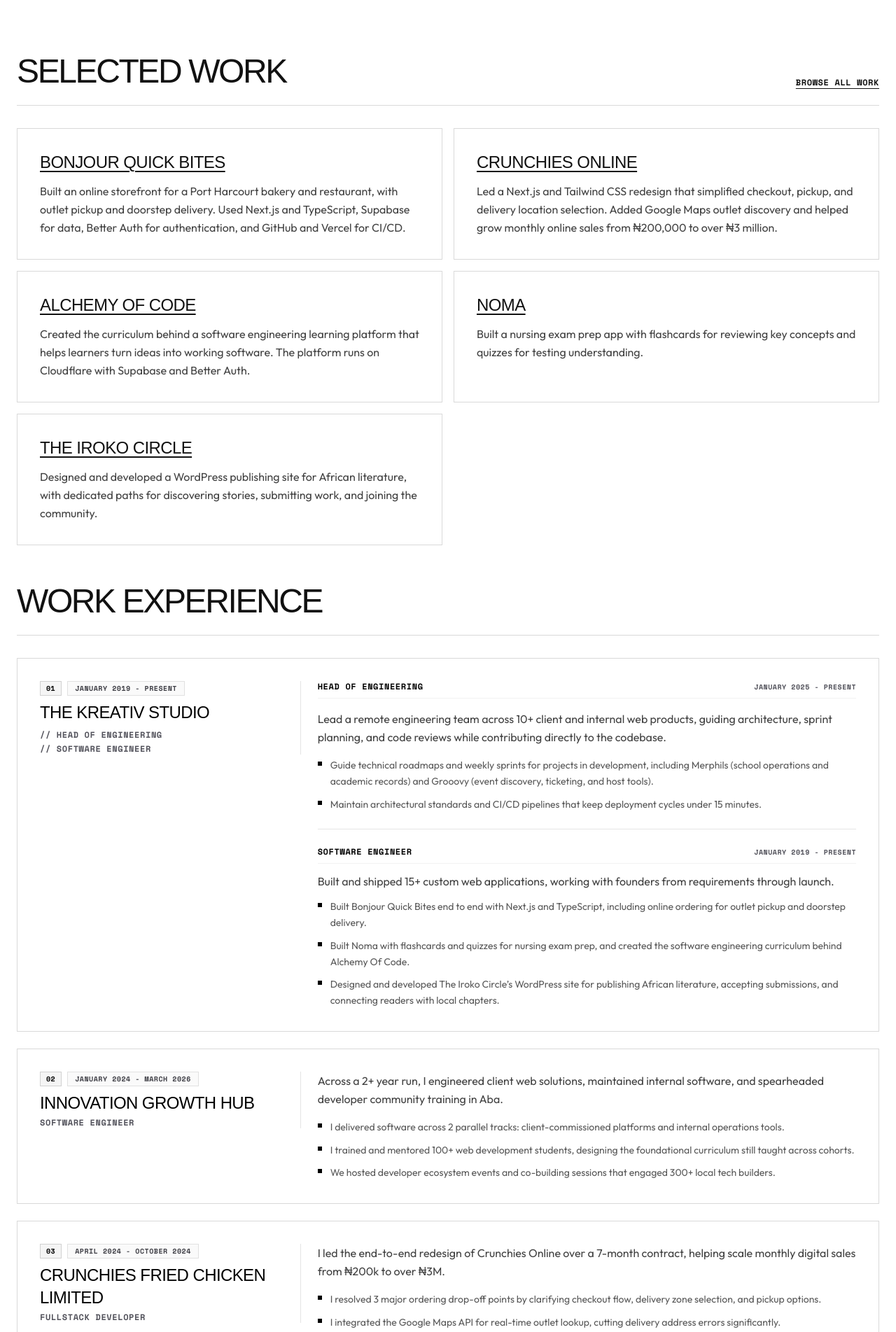
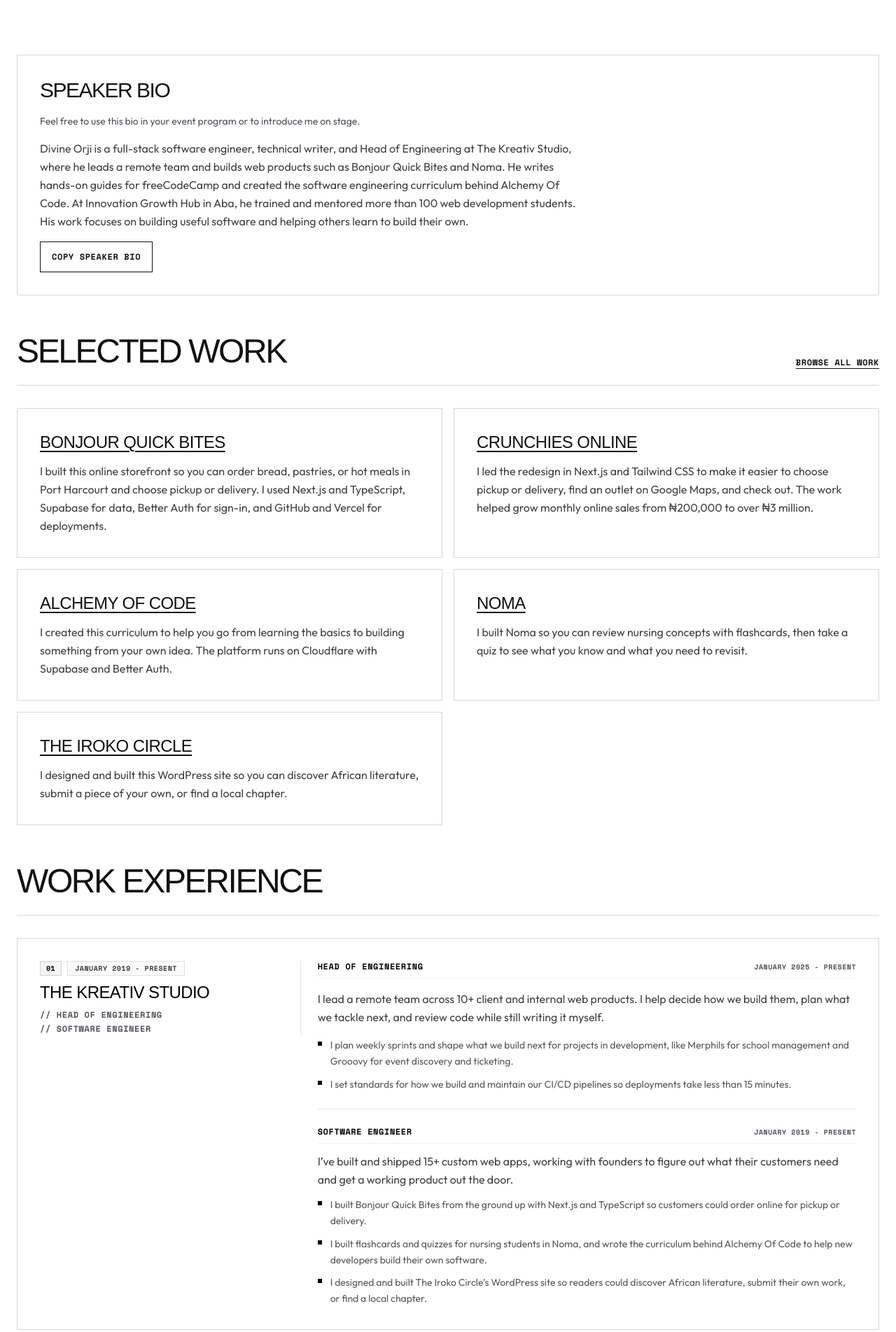
Before and after one commit to dpkreativ/dpkreativ, a Next.js app: page /about in a window 1280 px wide. Shown: the part 897-2800 px from the top of the page at 70% size. Built offline with nearby package versions, Linux system fonts and the light colour scheme; a web font is replaced by a local one.

Commit message:
Make portfolio copy personal and add speaker bio

```diff
--- a/src/app/about/about-client.tsx
+++ b/src/app/about/about-client.tsx
@@ -14,6 +14,7 @@ import content from "@/data/content.json";
 import FloatingDownloadLink from "@/components/floating-download-link";
 import PortraitSlideshow from "@/components/portrait-slideshow";
 import RevealText from "@/components/reveal-text";
+import SpeakerBio from "@/components/speaker-bio";
 import SplitHeading from "@/components/split-heading";
 import { groupExperience, type ExperienceItem } from "@/lib/experience";
 import gsap from "gsap";
@@ -69,12 +70,15 @@ export default function About() {
               {roleKicker}
             </RevealText>
 
-            <div className="pt-2">
+            <div className="flex flex-wrap items-center gap-x-6 gap-y-3 pt-2">
               <FloatingDownloadLink
                 href="/api/cv"
                 downloadName="divine-orji-cv.pdf"
                 label="Download CV (PDF)"
               />
+              <a href="#speaker-bio" className="font-mono text-xs font-bold uppercase tracking-wider underline underline-offset-4">
+                Speaker bio
+              </a>
             </div>
           </header>
 
@@ -124,6 +128,8 @@ export default function About() {
 
       {/* Selected Work & Career Snapshot */}
       <div className="w-full max-w-7xl mx-auto px-4 sm:px-6 pb-20 md:pb-28 grid gap-14">
+        <SpeakerBio bio={content.speakerBio} />
+
         <section className="grid gap-8">
           <div className="flex flex-wrap items-end justify-between gap-4 border-b border-black/15 pb-6 dark:border-white/15">
             <SplitHeading
--- /dev/null
+++ b/src/components/speaker-bio.tsx
@@ -0,0 +1,48 @@
+"use client";
+
+import { useState } from "react";
+
+export default function SpeakerBio({ bio }: { bio: string }) {
+  const [copyStatus, setCopyStatus] = useState("");
+
+  async function copyBio() {
+    setCopyStatus("");
+
+    try {
+      await navigator.clipboard.writeText(bio);
+      setCopyStatus("Bio copied.");
+    } catch {
+      setCopyStatus("Couldn’t copy automatically. You can select and copy the bio above.");
+    }
+  }
+
+  return (
+    <section
+      id="speaker-bio"
+      aria-labelledby="speaker-bio-heading"
+      className="grid scroll-mt-28 gap-4 border border-black/15 bg-white p-6 dark:border-white/15 dark:bg-[#1a1a1a] md:p-8"
+    >
+      <h2 id="speaker-bio-heading" className="font-display text-3xl uppercase tracking-tighter">
+        Speaker bio
+      </h2>
+      <p className="font-body text-sm text-zinc-600 dark:text-zinc-400">
+        Feel free to use this bio in your event program or to introduce me on stage.
+      </p>
+      <p className="max-w-3xl font-body text-base leading-relaxed text-[#111111]/80 dark:text-zinc-300">
+        {bio}
+      </p>
+      <div className="flex flex-wrap items-center gap-3">
+        <button
+          type="button"
+          onClick={copyBio}
+          className="min-h-11 border border-current px-4 font-mono text-xs font-bold uppercase tracking-wider hover:bg-black/5 dark:hover:bg-white/10"
+        >
+          Copy speaker bio
+        </button>
+        <p role="status" className="font-body text-sm text-zinc-600 dark:text-zinc-400">
+          {copyStatus}
+        </p>
+      </div>
+    </section>
+  );
+}
--- a/src/data/content.json
+++ b/src/data/content.json
@@ -15,34 +15,35 @@
     "website": "https://dpkreativ.vercel.app"
   },
   "aboutMe": [
-    "I’m Divine Orji, a full-stack software engineer and Head of Engineering at The Kreativ Studio. I lead a remote team and stay hands-on with frontend, backend, and deployment work.",
-    "At The Kreativ Studio, my work includes Bonjour Quick Bites, an online ordering storefront, and Noma, a nursing exam prep app. I also write technical guides and created the curriculum behind Alchemy Of Code to help learners turn ideas into working software."
+    "Hi, I’m Divine Orji. I’m a full-stack software engineer and Head of Engineering at The Kreativ Studio. I lead a remote team, but I still spend plenty of time writing code and getting it into production.",
+    "If you want to see what I build, start with Bonjour Quick Bites or Noma. One helps you order food for pickup or delivery; the other helps you study for a nursing exam. I also write technical guides and created the Alchemy Of Code curriculum to help you take an idea from a sketch to working software."
   ],
+  "speakerBio": "Divine Orji is a full-stack software engineer, technical writer, and Head of Engineering at The Kreativ Studio, where he leads a remote team and builds web products such as Bonjour Quick Bites and Noma. He writes hands-on guides for freeCodeCamp and created the software engineering curriculum behind Alchemy Of Code. At Innovation Growth Hub in Aba, he trained and mentored more than 100 web development students. His work focuses on building useful software and helping others learn to build their own.",
   "selectedWork": [
     {
       "title": "Bonjour Quick Bites",
       "url": "https://bonjourquickbites.com",
-      "summary": "Built an online storefront for a Port Harcourt bakery and restaurant, with outlet pickup and doorstep delivery. Used Next.js and TypeScript, Supabase for data, Better Auth for authentication, and GitHub and Vercel for CI/CD."
+      "summary": "I built this online storefront so you can order bread, pastries, or hot meals in Port Harcourt and choose pickup or delivery. I used Next.js and TypeScript, Supabase for data, Better Auth for sign-in, and GitHub and Vercel for deployments."
     },
     {
       "title": "Crunchies Online",
       "url": "https://crunchiesonline.com",
-      "summary": "Led a Next.js and Tailwind CSS redesign that simplified checkout, pickup, and delivery location selection. Added Google Maps outlet discovery and helped grow monthly online sales from ₦200,000 to over ₦3 million."
+      "summary": "I led the redesign in Next.js and Tailwind CSS to make it easier to choose pickup or delivery, find an outlet on Google Maps, and check out. The work helped grow monthly online sales from ₦200,000 to over ₦3 million."
     },
     {
       "title": "Alchemy Of Code",
       "url": "https://aoc.divineorji.com",
-      "summary": "Created the curriculum behind a software engineering learning platform that helps learners turn ideas into working software. The platform runs on Cloudflare with Supabase and Better Auth."
+      "summary": "I created this curriculum to help you go from learning the basics to building something from your own idea. The platform runs on Cloudflare with Supabase and Better Auth."
     },
     {
       "title": "Noma",
       "url": "https://noma-study-prep.vercel.app",
-      "summary": "Built a nursing exam prep app with flashcards for reviewing key concepts and quizzes for testing understanding."
+      "summary": "I built Noma so you can review nursing concepts with flashcards, then take a quiz to see what you know and what you need to revisit."
     },
     {
       "title": "The Iroko Circle",
       "url": "https://theirokocircle.org",
-      "summary": "Designed and developed a WordPress publishing site for African literature, with dedicated paths for discovering stories, submitting work, and joining the community."
+      "summary": "I designed and built this WordPress site so you can discover African literature, submit a piece of your own, or find a local chapter."
     }
   ],
   "highlights": [
@@ -114,32 +115,31 @@
       "role": "Head of Engineering",
       "company": "The Kreativ Studio",
       "period": "January 2025 - Present",
-      "summary": "Lead a remote engineering team across 10+ client and internal web products, guiding architecture, sprint planning, and code reviews while contributing directly to the codebase.",
+      "summary": "I lead a remote team across 10+ client and internal web products. I help decide how we build them, plan what we tackle next, and review code while still writing it myself.",
       "highlights": [
-        "Guide technical roadmaps and weekly sprints for projects in development, including Merphils (school operations and academic records) and Grooovy (event discovery, ticketing, and host tools).",
-        "Maintain architectural standards and CI/CD pipelines that keep deployment cycles under 15 minutes."
+        "I plan weekly sprints and shape what we build next for projects in development, like Merphils for school management and Grooovy for event discovery and ticketing.",
+        "I set standards for how we build and maintain our CI/CD pipelines so deployments take less than 15 minutes."
       ]
     },
     {
       "role": "Software Engineer",
       "company": "The Kreativ Studio",
       "period": "January 2019 - Present",
-      "summary": "Built and shipped 15+ custom web applications, working with founders from requirements through launch.",
+      "summary": "I’ve built and shipped 15+ custom web apps, working with founders to figure out what their customers need and get a working product out the door.",
       "highlights": [
-        "Built Bonjour Quick Bites end to end with Next.js and TypeScript, including online ordering for outlet pickup and doorstep delivery.",
-        "Built Noma with flashcards and quizzes for nursing exam prep, and created the software engineering curriculum behind Alchemy Of Code.",
-        "Designed and developed The Iroko Circle’s WordPress site for publishing African literature, accepting submissions, and connecting readers with local chapters."
+        "I built Bonjour Quick Bites from the ground up with Next.js and TypeScript so customers could order online for pickup or delivery.",
+        "I built flashcards and quizzes for nursing students in Noma, and wrote the curriculum behind Alchemy Of Code to help new developers build their own software.",
+        "I designed and built The Iroko Circle’s WordPress site so readers could discover African literature, submit their own work, or find a local chapter."
       ]
     },
     {
       "role": "Software Engineer",
       "company": "Innovation Growth Hub",
       "period": "January 2024 - March 2026",
-      "summary": "Across a 2+ year run, I engineered client web solutions, maintained internal software, and spearheaded developer community training in Aba.",
+      "summary": "I spent two years at Innovation Growth Hub in Aba, building web apps for clients, maintaining the tools we used in-house, and teaching web development.",
       "highlights": [
-        "I delivered software across 2 parallel tracks: client-commissioned platforms and internal operations tools.",
-        "I trained and mentored 100+ web development students, designing the foundational curriculum still taught across cohorts.",
-        "We hosted developer ecosystem events and co-building sessions that engaged 300+ local tech builders."
+        "I trained and mentored 100+ web development students and wrote the curriculum new cohorts still use.",
+        "We brought together 300+ local developers through meetups and sessions where we built projects together."
       ]
     },
     {
@@ -148,18 +148,18 @@
       "period": "April 2024 - October 2024",
       "summary": "I led the end-to-end redesign of Crunchies Online over a 7-month contract, helping scale monthly digital sales from ₦200k to over ₦3M.",
       "highlights": [
-        "I resolved 3 major ordering drop-off points by clarifying checkout flow, delivery zone selection, and pickup options.",
-        "I integrated the Google Maps API for real-time outlet lookup, cutting delivery address errors significantly.",
-        "I rebuilt the frontend in Next.js and Tailwind CSS to ensure sub-2-second load times even on low-bandwidth mobile connections."
+        "I made checkout simpler and helped customers see where they could get delivery or pick up an order.",
+        "I added Google Maps outlet lookup so customers could find the right outlet and make fewer mistakes with delivery addresses.",
+        "I rebuilt the frontend in Next.js and Tailwind CSS so it loaded in under two seconds, even on slower mobile connections."
       ]
     },
     {
       "role": "Freelance Technical Writer",
       "company": "freeCodeCamp",
       "period": "September 2021 - Present",
-      "summary": "I write long-form technical guides on modern React patterns, web performance, and developer tools, read by tens of thousands of engineers on freeCodeCamp News.",
+      "summary": "I write hands-on guides to React, web performance, and developer tools for freeCodeCamp News. They’ve reached tens of thousands of engineers.",
       "highlights": [
-        "I unpack complex frontend concepts into practical, project-based tutorials with interactive code examples.",
+        "I explain tricky frontend ideas with projects and code examples you can try as you read.",
         "My published guides consistently rank on Google page 1 for core React and JavaScript topics."
       ]
     },
@@ -167,44 +167,42 @@
       "role": "Technical Writer & Editor",
       "company": "Hackmamba",
       "period": "March 2021 - September 2024",
-      "summary": "Over a 3+ year run, I authored, edited, and published 50+ technical articles and built interactive demo apps for international developer-tooling companies.",
+      "summary": "I spent more than three years writing and editing 50+ technical articles and building demos so developers could try the tools I wrote about.",
       "highlights": [
-        "I created 50+ in-depth tutorials, SDK integration guides, and API documentation for SaaS and devtools platforms.",
-        "I built production-grade demo repositories demonstrating third-party tools in real-world scenarios.",
-        "We organized global hackathons, reviewing and evaluating dozens of community project submissions."
+        "I wrote tutorials, SDK integration guides, and API docs for software and developer-tool companies around the world.",
+        "I built demo apps that showed how to use those tools in real projects.",
+        "We ran global hackathons and reviewed dozens of projects from participants."
       ]
     },
     {
       "role": "Core Team Member",
       "company": "Google Developer Student Clubs",
       "period": "October 2021 - December 2024",
-      "summary": "As a core team lead at MOUAU, I organized workshops and practical bootcamps that introduced over 200 university students to software engineering.",
+      "summary": "At MOUAU, I helped more than 200 students get their start in software engineering by running workshops and hands-on bootcamps.",
       "highlights": [
-        "I organized and facilitated hands-on web development bootcamps for 200+ students.",
-        "I provided one-on-one mentorship to aspiring developers preparing for their first tech internships.",
-        "We collaborated to host campus-wide tech conferences, hackathons, and networking sessions."
+        "I mentored students one-on-one as they prepared for their first tech internships.",
+        "We brought students together through campus tech conferences, hackathons, and networking sessions."
       ]
     },
     {
       "role": "Junior Software Engineer",
       "company": "Truparse",
       "period": "February 2021 - July 2021",
-      "summary": "In a 6-month team engagement, I developed frontend features for web applications using TypeScript and React.js within 2-week agile sprint cycles.",
+      "summary": "Over six months, I worked with the team to ship React and TypeScript features in two-week sprints.",
       "highlights": [
-        "We shipped web features using agile sprint rituals, daily standups, and Git collaboration workflows.",
-        "I built responsive, accessible UI components with TypeScript, React.js, SASS, and CSS.",
-        "I wrote custom CSS solutions that modernized existing client WordPress platforms."
+        "I built accessible components in React and TypeScript that worked across screen sizes.",
+        "I used Sass and CSS to style new features and wrote custom CSS to update existing WordPress sites."
       ]
     },
     {
       "role": "Frontend Developer Intern",
       "company": "PAYVEST GLOBAL",
       "period": "October 2020 - January 2021",
-      "summary": "Over a 4-month internship, I contributed production frontend code, earning team recognition for accelerating feature delivery within my first 2 months.",
+      "summary": "I spent four months working on live financial products. Within my first two months, the team recognized me for helping get features out faster.",
       "highlights": [
-        "I wrote modular HTML5, React.js, and CSS for client-facing financial product interfaces.",
-        "I paired with senior engineers to refactor legacy styles into clean, reusable CSS components.",
-        "We developed and launched company marketing sites using WordPress, Bootstrap, and SASS."
+        "I built customer-facing screens with HTML, React, and CSS.",
+        "I worked with senior engineers to turn older styles into reusable CSS components.",
+        "We launched company marketing sites with WordPress, Bootstrap, and Sass."
       ]
     }
   ],
```
Also changed, not shown: 1 other file (tests, documents, lock files or other folders).
